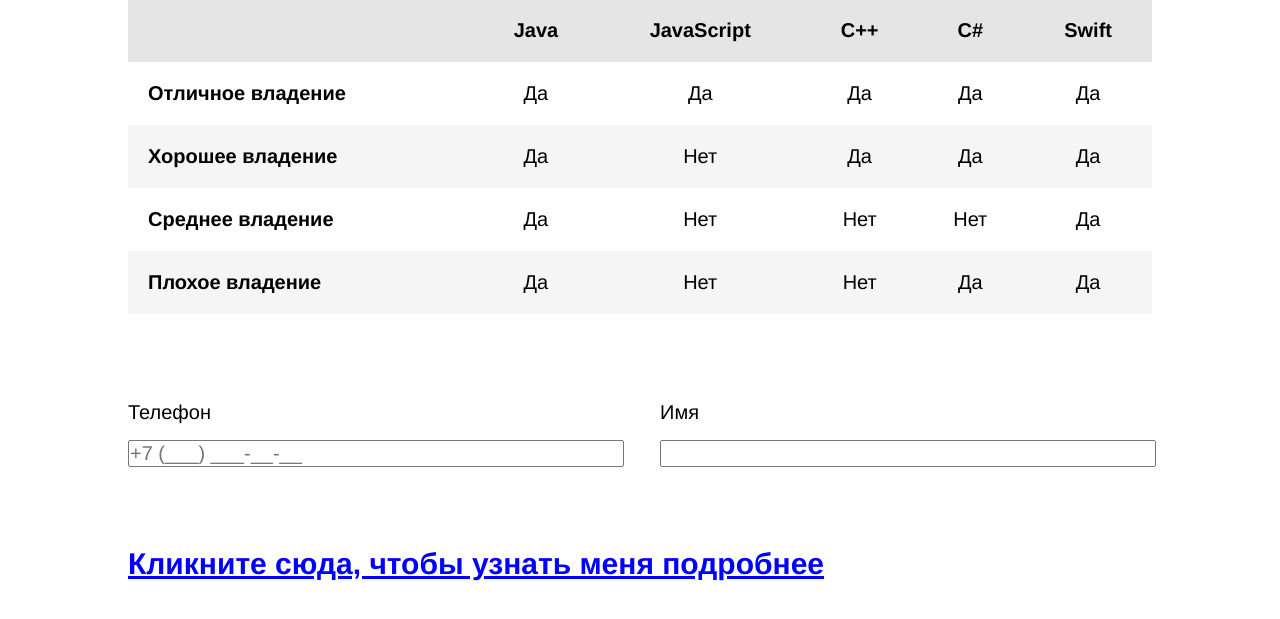
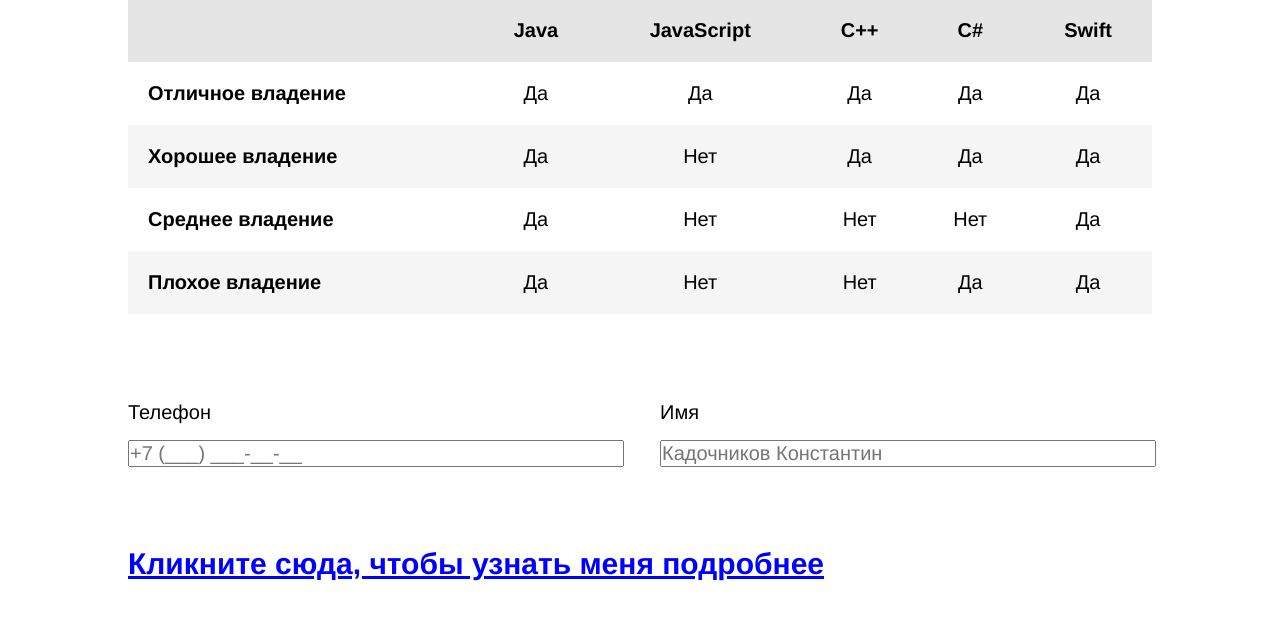
Before and after one commit to KadochnikovK/backendNIT, a plain HTML site: page index.html in a window 1280 px wide. Shown: the part 519-1138 px from the top of the page. Drawn offline with Linux system fonts and the light colour scheme.

Commit message:
Update index.html

```diff
--- a/index.html
+++ b/index.html
@@ -105,7 +105,7 @@
           </div>
           <div class="row__item">
             <p>Имя</p>
-            <input id="name-input" type="text" />
+            <input id="name-input" type="text" placeholder="Кадочников Константин" />
             <script>
               let nameInput = document.getElementById('name-input')
               nameInput.oninput = function () {
```
